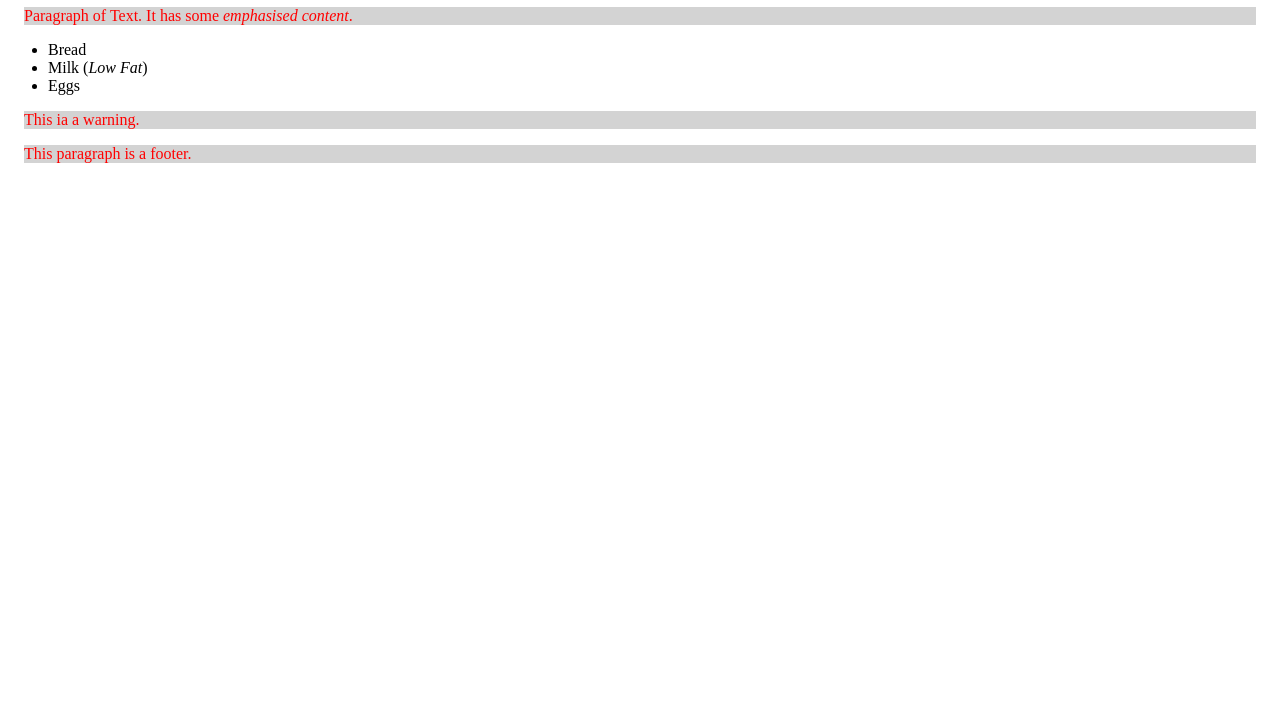
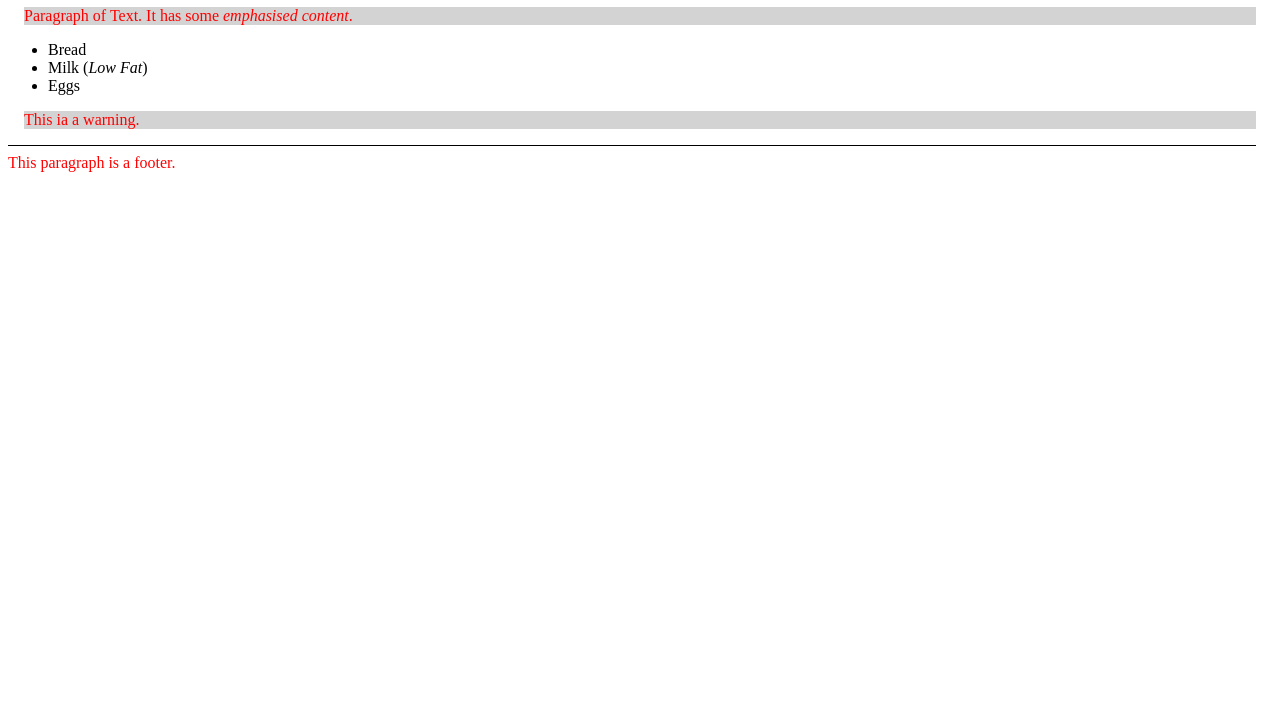
Before and after one commit to Tenzin1845/powercoders-1, a plain HTML site: page scratch/css.html in a window 1280 px wide. Shown: the part 73-800 px from the top of the page. Drawn offline with Linux system fonts and the light colour scheme.

Commit message:
Updated CSS P#id

```diff
--- a/scratch/style.css
+++ b/scratch/style.css
@@ -1,3 +1,11 @@
+p#footer {
+  border-top: 1px solid black;
+  background-color: white;
+  padding-top: .5em;
+  margin-left: 0
+}
+
+
 p {
   color: red;
   background-color: lightgrey;
```
